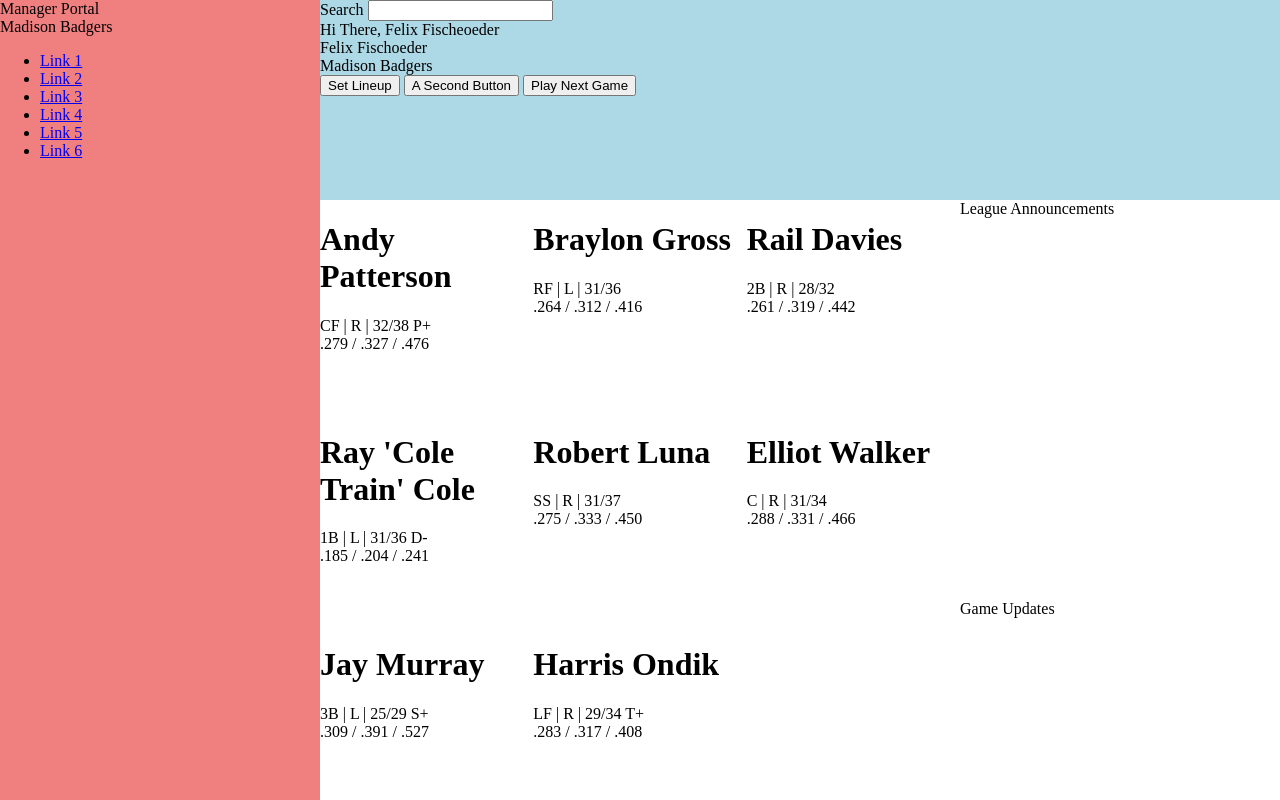
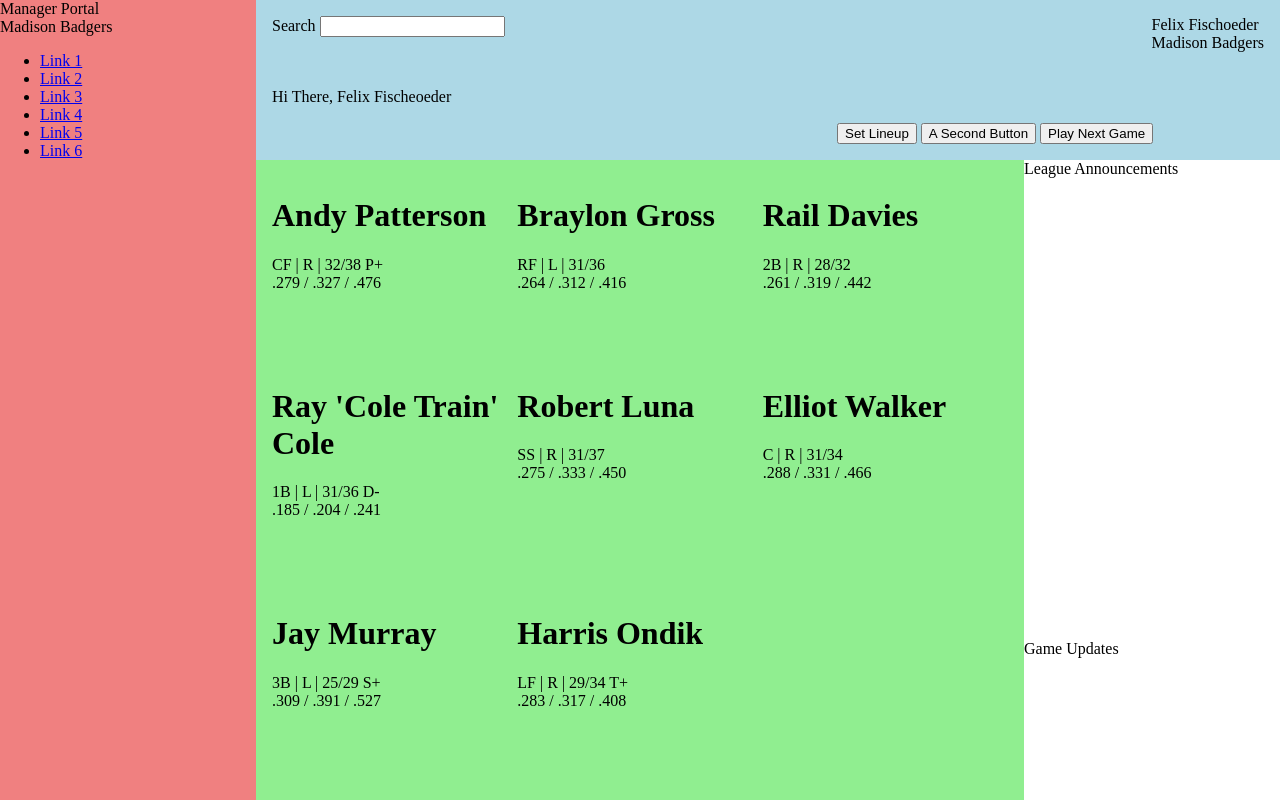
Before and after one commit to A554551N/odin-dashboard, a plain HTML site: page index.html in a window 1280 px wide. Drawn offline with Linux system fonts and the light colour scheme.

Commit message:
style header

```diff
--- a/styles.css
+++ b/styles.css
@@ -7,14 +7,39 @@ body {
     width: 100vw;
     height: 100vh;
     display: grid;
-    grid-template-columns: 1fr 2fr 1fr;
-    grid-template-rows: 1fr 2fr 1fr;
+    grid-template-columns: 1fr 3fr 1fr;
+    grid-template-rows: 1fr 3fr 1fr;
 }
 
 header {
+    padding: 1rem;
     background-color: lightblue;
     grid-row-start: 1;
     grid-column: 2 / span 2;
+
+    display: grid;
+    grid-template-areas:
+    "search-bar user-badge"
+    "welcome-message page-controls";
+}
+
+.search-bar {
+    grid-area: search-bar;
+}
+
+.wecome-message {
+    grid-area: welcome-message;
+}
+
+.user-badge {
+    grid-area: user-badge;
+    justify-self:end;
+}
+
+.page-controls {
+    grid-area: page-controls;
+    align-self: last baseline;
+    justify-self: center;
 }
 
 .sidebar {
@@ -24,6 +49,8 @@ header {
 }
 
 main {
+    background-color: lightgreen;
+    padding: 1rem;
     display: grid;
     grid-template-columns: repeat(auto-fit,minmax(200px,1fr));
     grid-column-start:2;
```
